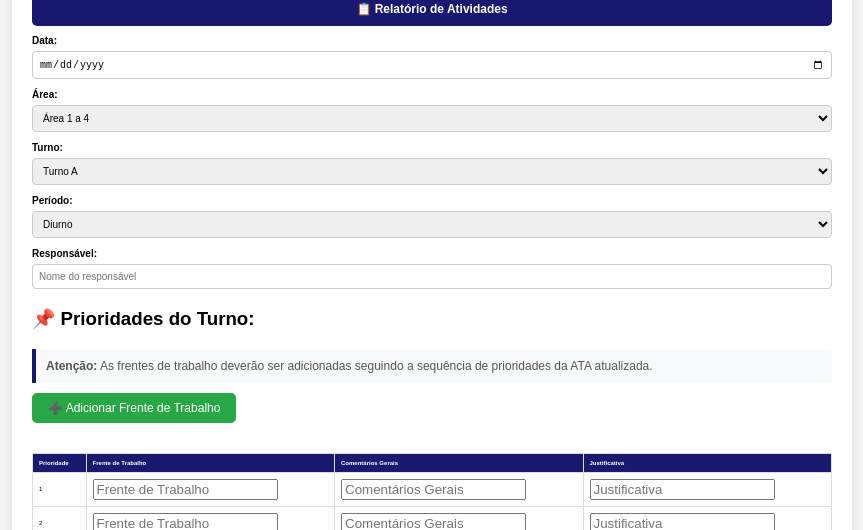
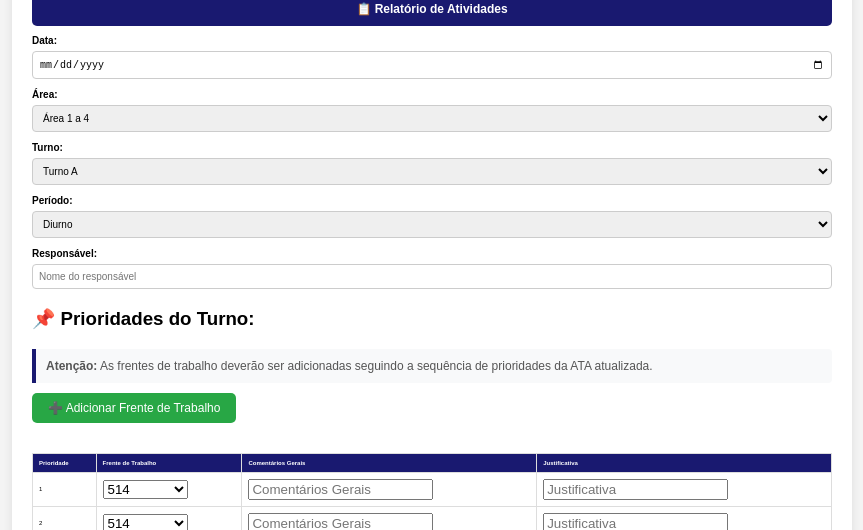
Before and after one commit to lucasrmorais94/relatoriodeturno, a plain HTML site: page index.html in a window 1280 px wide. Both pictures are taken after a click on the button "➕ Adicionar Frente de Trabalho". Shown: the part 270-800 px from the top of the page, without its empty margins (28-891 px from the left). Drawn offline with nearby package versions, Linux system fonts and the light colour scheme.

Commit message:
Update index.html

```diff
--- a/index.html
+++ b/index.html
@@ -174,7 +174,6 @@
 <body>
     <div class="container">
         <div class="logo-container">
-            <!-- Substitua o src pela URL da sua logo -->
             <img src="https://assets.foleon.com/eu-west-2/uploads-7e3kk3/6245/anglo_american_logo_rgb_4c.4b0bc5e9ab04.png" alt="Logo da Empresa" class="logo" id="empresaLogo">
         </div>
 
@@ -230,7 +229,25 @@
             </tr>
             <tr>
                 <td>1</td>
-                <td><input type="text" class="frente" placeholder="Frente de Trabalho"></td>
+                <td>
+                    <select class="frente">
+                        <option value="514">514</option>
+                        <option value="123">123</option>
+                        <option value="153">153</option>
+                        <option value="2.1A/Form">2.1A/Form</option>
+                        <option value="2.1E/Form">2.1E/Form</option>
+                        <option value="1.6A">1.6A</option>
+                        <option value="146">146</option>
+                        <option value="147">147</option>
+                        <option value="313">313</option>
+                        <option value="315">315</option>
+                        <option value="220">220</option>
+                        <option value="232">232</option>
+                        <option value="412">412</option>
+                        <option value="114">114</option>
+                        <option value="251">251</option>
+                    </select>
+                </td>
                 <td><input type="text" class="comentarios" placeholder="Comentários Gerais"></td>
                 <td><input type="text" class="justificativa" placeholder="Justificativa"></td>
             </tr>
@@ -253,7 +270,6 @@
 
         <div id="relatorioGerado" class="container" style="display: none;">
             <div class="logo-container">
-                <!-- Substitua o src pela URL da sua logo -->
                 <img src="logo.png" alt="Logo da Empresa" class="logo">
             </div>
 
@@ -293,9 +309,8 @@
     <script>
         let contadorPrioridade = 1;
         let fotosArmazenadas = [];
-        let logoBase64 = '';  // Para armazenar a logo em base64
+        let logoBase64 = '';
 
-        // Função para converter a logo para base64
         window.onload = function() {
             const logoImg = document.getElementById('empresaLogo');
             logoImg.onload = function() {
@@ -310,33 +325,23 @@
                     console.error("Erro ao converter logo para base64:", e);
                 }
             };
-            // Para lidar com erros de carregamento de imagem (CORS, etc)
             logoImg.onerror = function() {
                 console.warn("Não foi possível carregar a logo. Usando uma logo em branco.");
                 logoBase64 = '';
             };
         };
 
-        // Função para corrigir a orientação da imagem
         function corrigirOrientacaoImagem(src) {
             return new Promise((resolve) => {
                 const img = new Image();
                 img.onload = function() {
                     const canvas = document.createElement('canvas');
                     const ctx = canvas.getContext('2d');
-
-                    // Dimensões originais
                     let width = img.width;
                     let height = img.height;
-
-                    // Cria o canvas com o tamanho correto
                     canvas.width = width;
                     canvas.height = height;
-
-                    // Desenha a imagem no canvas para normalizar a orientação
                     ctx.drawImage(img, 0, 0, width, height);
-
-                    // Retorna a imagem corrigida como data URL
                     resolve(canvas.toDataURL('image/jpeg', 0.85));
                 };
                 img.src = src;
@@ -354,7 +359,25 @@
 
             contadorPrioridade++;
             cell1.innerText = contadorPrioridade;
-            cell2.innerHTML = '<input type="text" class="frente" placeholder="Frente de Trabalho">';
+            cell2.innerHTML = `
+                <select class="frente">
+                    <option value="514">514</option>
+                    <option value="123">123</option>
+                    <option value="153">153</option>
+                    <option value="2.1A/Form">2.1A/Form</option>
+                    <option value="2.1E/Form">2.1E/Form</option>
+                    <option value="1.6A">1.6A</option>
+                    <option value="146">146</option>
+                    <option value="147">147</option>
+                    <option value="313">313</option>
+                    <option value="315">315</option>
+                    <option value="220">220</option>
+                    <option value="232">232</option>
+                    <option value="412">412</option>
+                    <option value="114">114</option>
+                    <option value="251">251</option>
+                </select>
+            `;
             cell3.innerHTML = '<input type="text" class="comentarios" placeholder="Comentários Gerais">';
             cell4.innerHTML = '<input type="text" class="justificativa" placeholder="Justificativa">';
         }
@@ -368,7 +391,6 @@
                     const file = input.files[i];
                     const reader = new FileReader();
                     reader.onload = function(e) {
-                        // Corrige a orientação da imagem antes de exibir e armazenar
                         corrigirOrientacaoImagem(e.target.result).then(imagemCorrigida => {
                             const previewDiv = document.createElement('div');
                             previewDiv.className = 'foto-preview';
@@ -519,7 +541,6 @@
             const { jsPDF } = window.jspdf;
             const doc = new jsPDF();
 
-            // Adicionar logo no topo esquerdo (se disponível)
             if (logoBase64) {
                 try {
                     doc.addImage(logoBase64, 'PNG', 10, 10, 30, 15);
@@ -528,12 +549,10 @@
                 }
             }
 
-            // Título principal
             doc.setFont(undefined, 'bold');
             doc.setFontSize(14);
             doc.text("Relatório de Atividades", 50, 15);
 
-            // Dados do relatório
             doc.setFontSize(10);
             doc.setFont(undefined, 'bold');
             doc.text("Data:", 10, 30);
@@ -567,7 +586,6 @@
             doc.setFont(undefined, 'normal');
             doc.text(`${document.getElementById('responsavel').value}`, 35, 70);
 
-            // Prioridades do Turno
             doc.setFont(undefined, 'bold');
             doc.setFontSize(12);
             doc.text("Prioridades do Turno:", 10, 80);
@@ -601,7 +619,6 @@
 
             let yPos = doc.autoTable.previous.finalY + 10;
 
-            // Justificativas de Paradas
             doc.setFont(undefined, 'bold');
             doc.setFontSize(12);
             doc.text("Justificativas de Paradas:", 10, yPos);
@@ -617,7 +634,6 @@
 
             yPos += 5;
 
-            // Resumo do Turno
             doc.setFont(undefined, 'bold');
             doc.setFontSize(12);
             doc.text("Resumo do Turno:", 10, yPos);
@@ -631,11 +647,9 @@
 
             yPos += splitResumo.length * 5 + 10;
 
-            // Fotos Anexadas
             if (fotosArmazenadas.length > 0) {
                 if (yPos > 250) {
                     doc.addPage();
-                    // Adicionar logo no topo esquerdo da nova página (se disponível)
                     if (logoBase64) {
                         try {
                             doc.addImage(logoBase64, 'PNG', 10, 10, 30, 15);
@@ -660,7 +674,6 @@
                 for (let i = 0; i < fotosArmazenadas.length; i += 2) {
                     if (yPos > 230) {
                         doc.addPage();
-                        // Adicionar logo no topo esquerdo da nova página (se disponível)
                         if (logoBase64) {
                             try {
                                 doc.addImage(logoBase64, 'PNG', 10, 10, 30, 15);
```
